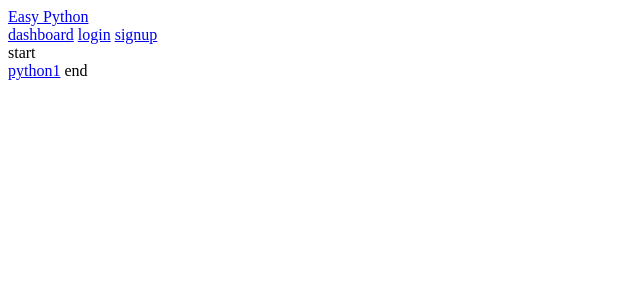
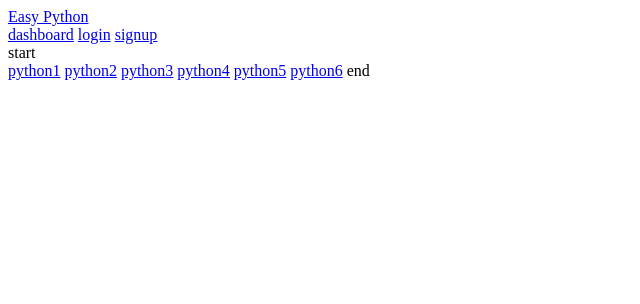
Before and after one commit to kkshaolin/my_flask, a Flask app: page /dashboard in a window 1280 px wide. Shown: the top 304 px of the page, without its empty margins (0-640 px from the left). Run offline with Flask 3, Linux system fonts and the light colour scheme.

Commit message:
python page other

```diff
--- a/templates/dashboard.html
+++ b/templates/dashboard.html
@@ -9,6 +9,11 @@
     {% include 'topbar.html' %}
     start <br>
     <a href="/python1">python1</a>
+    <a href="/python2">python2</a>
+    <a href="/python3">python3</a>
+    <a href="/python4">python4</a>
+    <a href="/python5">python5</a>
+    <a href="/python6">python6</a>
     end
 </body>
 </html>
```
